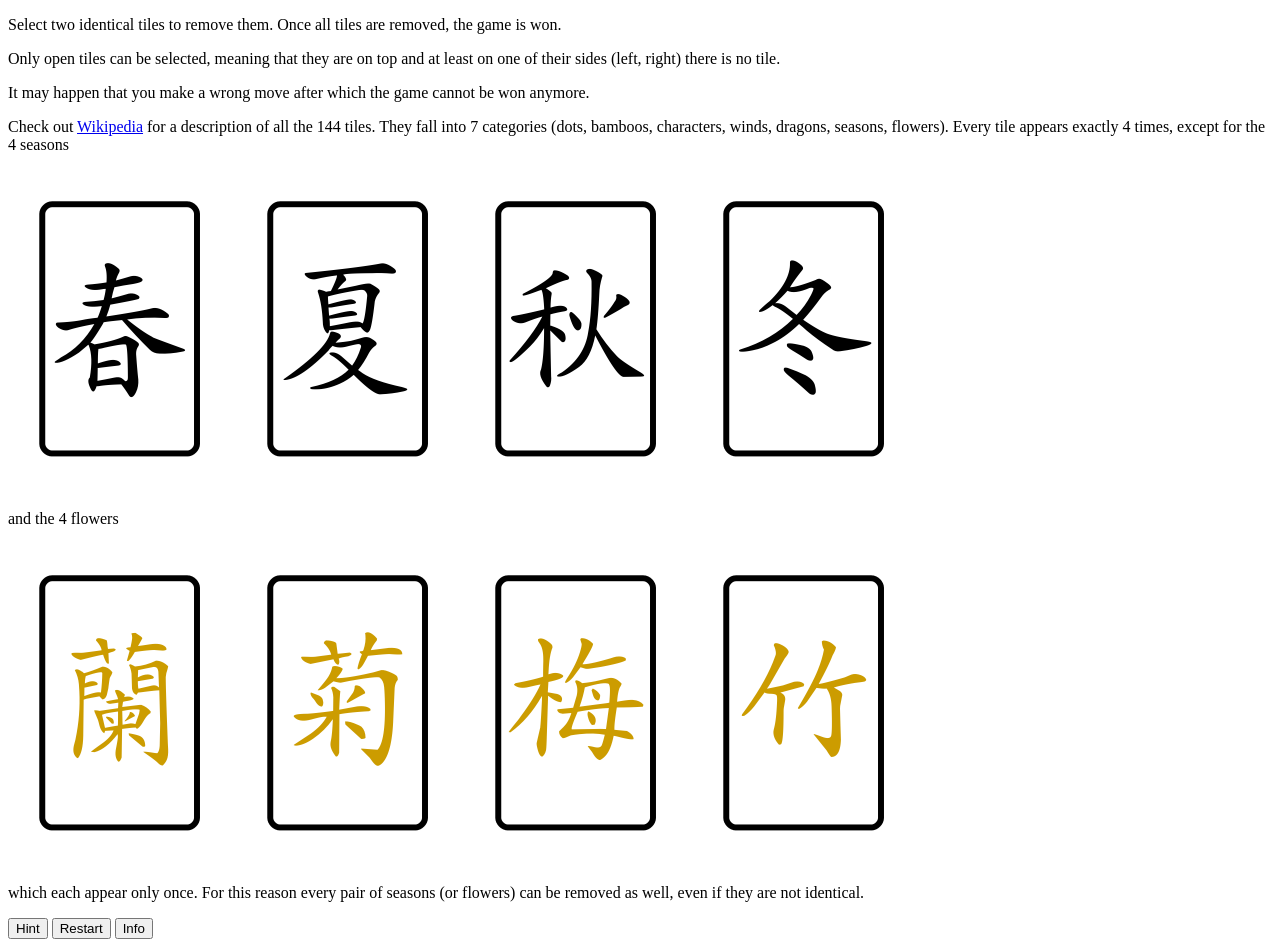
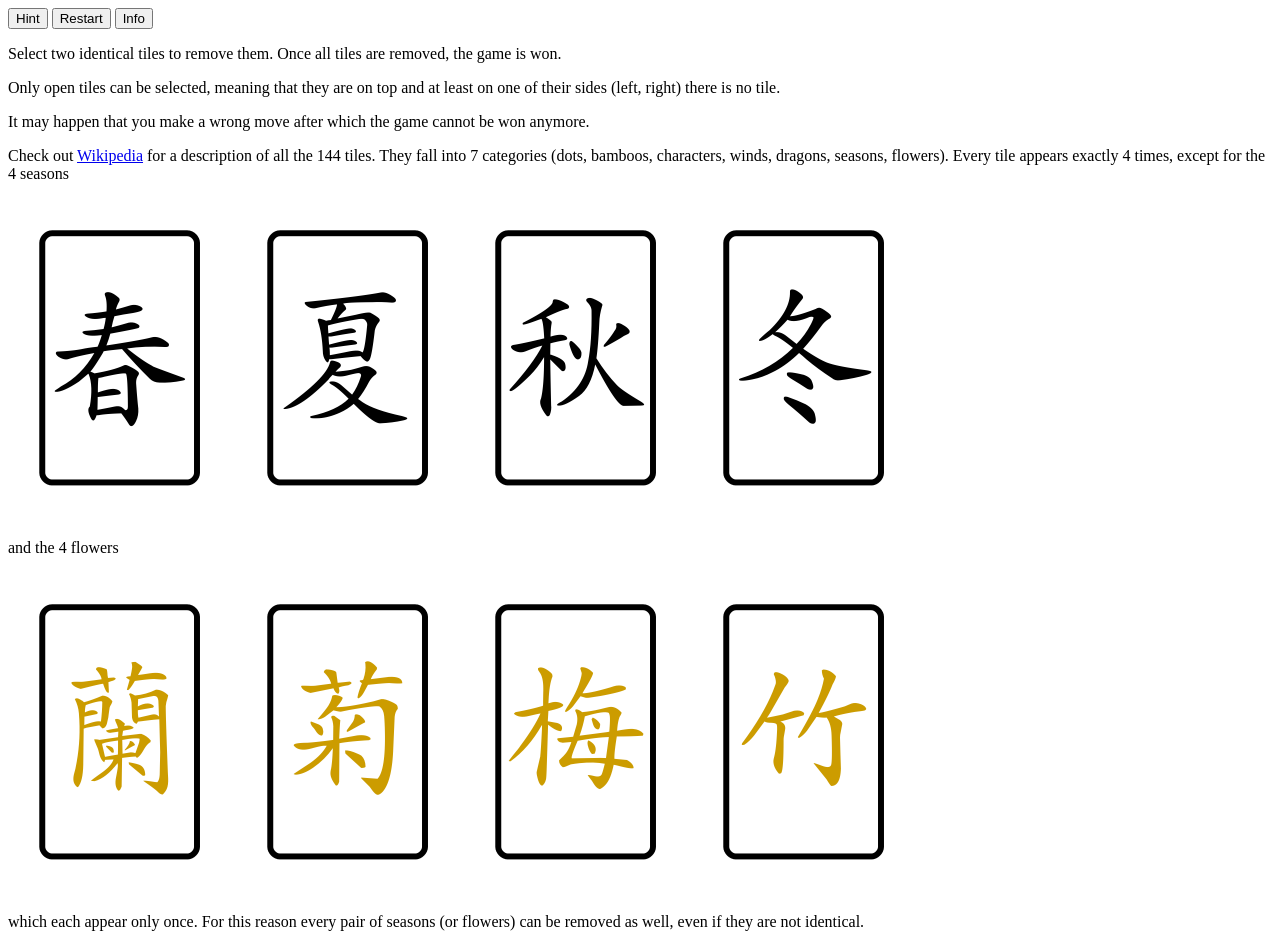
Before and after one commit to therandomfool/Mahjong-Game-JS, a plain HTML site: page index.html in a window 1280 px wide. Drawn offline with nearby package versions, Linux system fonts and the light colour scheme.

Commit message:
Added index

```diff
--- a/index.html
+++ b/index.html
@@ -22,7 +22,15 @@
         <meta property="og:site_name" content="Mahjong Solitaire">
     </head>
     <body>
+            <header>
 
+                <span id="statusText"></span>
+                    <span id="controls">
+                        <button id="hintButton">Hint</button>
+                        <button id="restartButton">Restart</button>
+                        <button id="infoButton">Info</button>
+                    </span>
+            </header>
 
             <div id="wrapper">
                 <main>
@@ -77,14 +85,8 @@
                     <section id="game"></section>
                 </main>
 
-                <!-- <header>Mahjong Solitaire</header> -->
                 <footer>
-                    <span id="statusText"></span>
-                    <span id="controls">
-                        <button id="hintButton">Hint</button>
-                        <button id="restartButton">Restart</button>
-                        <button id="infoButton">Info</button>
-                    </span>
+
                 </footer>
             </div>
 
```
